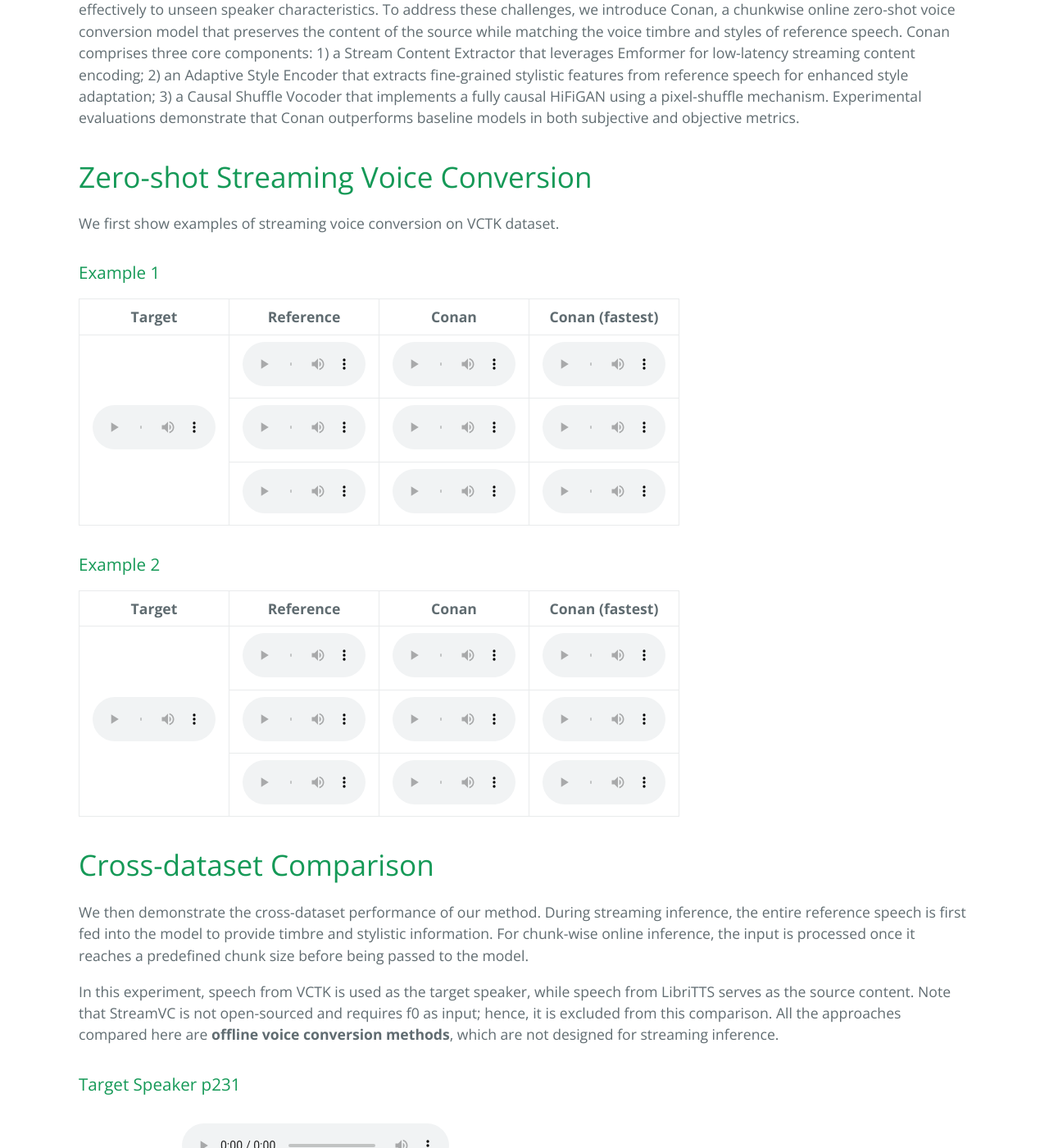
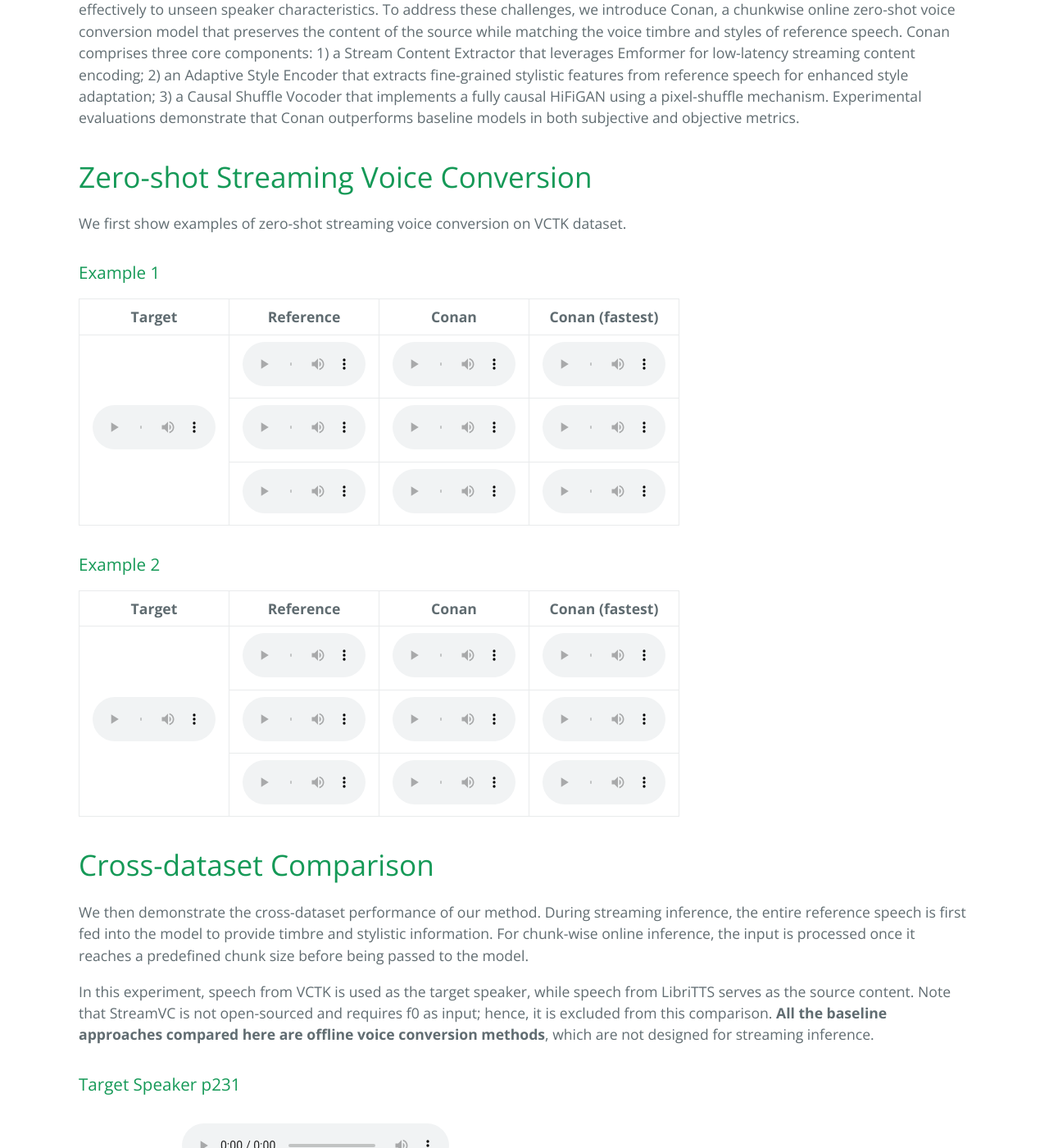
Before and after one commit to StyleAudio/VC, a Jekyll site: the page built from index.md, in a window 1280 px wide and 1400 px high, scrolled down 678 px. Shown: the whole window at 82% size. Built offline with Jekyll 4.4.1, drawn with Linux system fonts in a browser that asks for light colours; our own code applies the rules of GitHub Pages for plain Markdown files; the repository's description, which GitHub fills in, is left out.

Commit message:
Update index.md

```diff
--- a/index.md
+++ b/index.md
@@ -10,7 +10,7 @@ To address these challenges, we introduce Conan, a chunkwise online zero-shot vo
 
 
 # Zero-shot Streaming Voice Conversion
-We first show examples of streaming voice conversion on VCTK dataset.
+We first show examples of zero-shot streaming voice conversion on VCTK dataset.
 
 ### Example 1
 <!-- ── begin copy-paste ───────────────────────────────────────────── -->
@@ -175,7 +175,7 @@ We first show examples of streaming voice conversion on VCTK dataset.
 # Cross-dataset Comparison
 We then demonstrate the cross-dataset performance of our method. During streaming inference, the entire reference speech is first fed into the model to provide timbre and stylistic information. For chunk-wise online inference, the input is processed once it reaches a predefined chunk size before being passed to the model.
 
-In this experiment, speech from VCTK is used as the target speaker, while speech from LibriTTS serves as the source content. Note that StreamVC is not open-sourced and requires f0 as input; hence, it is excluded from this comparison. All the approaches compared here are **offline voice conversion methods**, which are not designed for streaming inference.
+In this experiment, speech from VCTK is used as the target speaker, while speech from LibriTTS serves as the source content. Note that StreamVC is not open-sourced and requires f0 as input; hence, it is excluded from this comparison. **All the baseline approaches compared here are offline voice conversion methods**, which are not designed for streaming inference.
 
 ### Target Speaker p231
 Target Speech: <audio controls style="width: 30%; margin: 15px 0;"><source src="wavs/Origins/p231_001_002_003.wav" type="audio/wav"> </audio>
```
